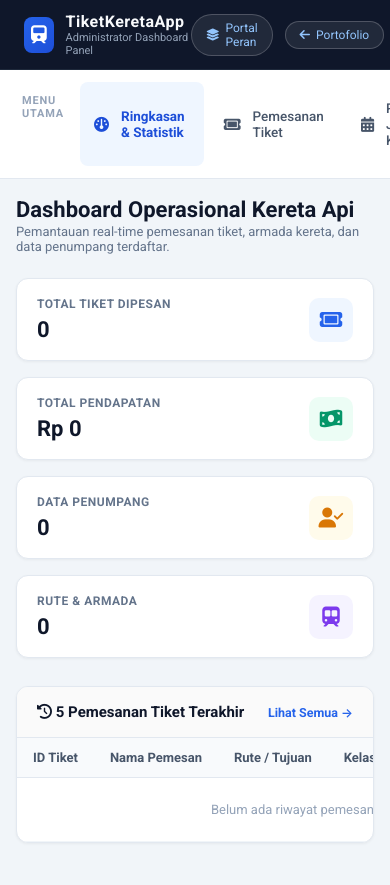
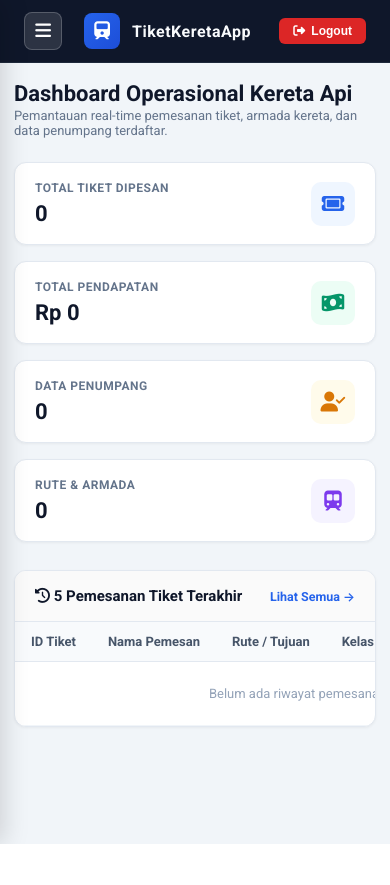
Before and after one commit to wahyuidaya/kereta_api, a PHP site: page /dashboard_admin.php in a window 390 px wide; the page is wider, and only the part inside the window is pictured. After the commit the page ends 844 px from the top of that part, so only its background shows below. Run offline with PHP 8.4, Linux system fonts and the light colour scheme; the visitor is signed in with stand-in values (Sample User, id 1); data that the repository does not hold is empty.

Commit message:
fix(mobile): hapus tombol portal/portofolio di dashboard admin dan tambah sidebar drawer + hamburger nyaman di mobile

```diff
--- a/dashboard_admin.php
+++ b/dashboard_admin.php
@@ -484,30 +484,75 @@ $resUser = $conn->query("SELECT * FROM Login_Pengguna ORDER BY ID_Pengguna DESC"
             background: #1D4ED8;
         }
 
+        .mobile-menu-btn {
+            display: none;
+            background: rgba(255,255,255,0.12);
+            border: 1px solid rgba(255,255,255,0.2);
+            color: #fff;
+            width: 38px;
+            height: 38px;
+            border-radius: 8px;
+            align-items: center;
+            justify-content: center;
+            font-size: 18px;
+            cursor: pointer;
+            margin-right: 10px;
+        }
+        .sidebar-backdrop {
+            display: none;
+            position: fixed;
+            inset: 0;
+            background: rgba(15, 23, 42, 0.5);
+            z-index: 999;
+        }
+        .sidebar-backdrop.open { display: block; }
+        .table-scroll-wrap {
+            width: 100%;
+            max-width: 100%;
+            overflow-x: auto;
+            -webkit-overflow-scrolling: touch;
+        }
+
         @media (max-width: 768px) {
-            .admin-layout {
-                flex-direction: column;
+            html, body { overflow-x: hidden; max-width: 100vw; }
+            .mobile-menu-btn { display: inline-flex; }
+            .admin-layout { flex-direction: column; max-width: 100vw; }
+            .admin-sidebar {
+                position: fixed;
+                top: 0;
+                left: 0;
+                width: 260px;
+                height: 100dvh;
+                max-height: 100dvh;
+                overflow-y: auto;
+                background: #FFFFFF;
+                z-index: 1000;
+                transform: translateX(-100%);
+                transition: transform 0.25s ease;
+                box-shadow: 4px 0 24px rgba(0,0,0,0.15);
+                padding: 20px 14px 32px;
             }
-            .admin-sidebar {
+            .admin-sidebar.open { transform: translateX(0); }
+            .admin-content {
+                padding: 18px 14px;
                 width: 100%;
-                border-right: none;
-                border-bottom: 1px solid #E2E8F0;
-                padding: 12px;
-                display: flex;
-                flex-direction: row;
-                overflow-x: auto;
+                max-width: 100vw;
+                min-width: 0;
             }
-            .admin-content {
-                padding: 18px 16px;
-            }
+            .nav-brand-text span { display: none; }
         }
     </style>
 </head>
 <body>
 
+    <div class="sidebar-backdrop" id="sidebarBackdrop" onclick="toggleAdminSidebar()"></div>
+
     <!-- Top Navbar -->
     <header class="top-navbar">
         <div class="nav-brand">
+            <button type="button" class="mobile-menu-btn" onclick="toggleAdminSidebar()" aria-label="Menu">
+                <i class="fa-solid fa-bars"></i>
+            </button>
             <div class="nav-logo-icon">
                 <i class="fa-solid fa-train"></i>
             </div>
@@ -517,12 +562,6 @@ $resUser = $conn->query("SELECT * FROM Login_Pengguna ORDER BY ID_Pengguna DESC"
             </div>
         </div>
         <div class="nav-actions">
-            <a href="portal.html" class="btn-portofolio">
-                <i class="fa-solid fa-layer-group"></i> Portal Peran
-            </a>
-            <a href="https://wahyuidaya.github.io" target="_blank" rel="noopener noreferrer" class="btn-portofolio">
-                <i class="fa-solid fa-arrow-left"></i> Portofolio
-            </a>
             <button onclick="logoutAdmin()" class="btn-logout">
                 <i class="fa-solid fa-right-from-bracket"></i> Logout
             </button>
@@ -531,7 +570,7 @@ $resUser = $conn->query("SELECT * FROM Login_Pengguna ORDER BY ID_Pengguna DESC"
 
     <div class="admin-layout">
         <!-- Sidebar Navigation -->
-        <aside class="admin-sidebar">
+        <aside class="admin-sidebar" id="adminSidebar">
             <span class="sidebar-section-title">Menu Utama</span>
             <a href="dashboard_admin.php?tab=ringkasan" class="sidebar-link <?= $tab === 'ringkasan' ? 'active' : '' ?>">
                 <i class="fa-solid fa-gauge"></i> Ringkasan &amp; Statistik
@@ -878,6 +917,10 @@ $resUser = $conn->query("SELECT * FROM Login_Pengguna ORDER BY ID_Pengguna DESC"
     </div>
 
     <script>
+        function toggleAdminSidebar() {
+            document.getElementById('adminSidebar').classList.toggle('open');
+            document.getElementById('sidebarBackdrop').classList.toggle('open');
+        }
         function logoutAdmin() {
             if (confirm('Apakah Anda yakin ingin logout dari Dashboard Admin?')) {
                 localStorage.removeItem('isLoggedIn');
```
